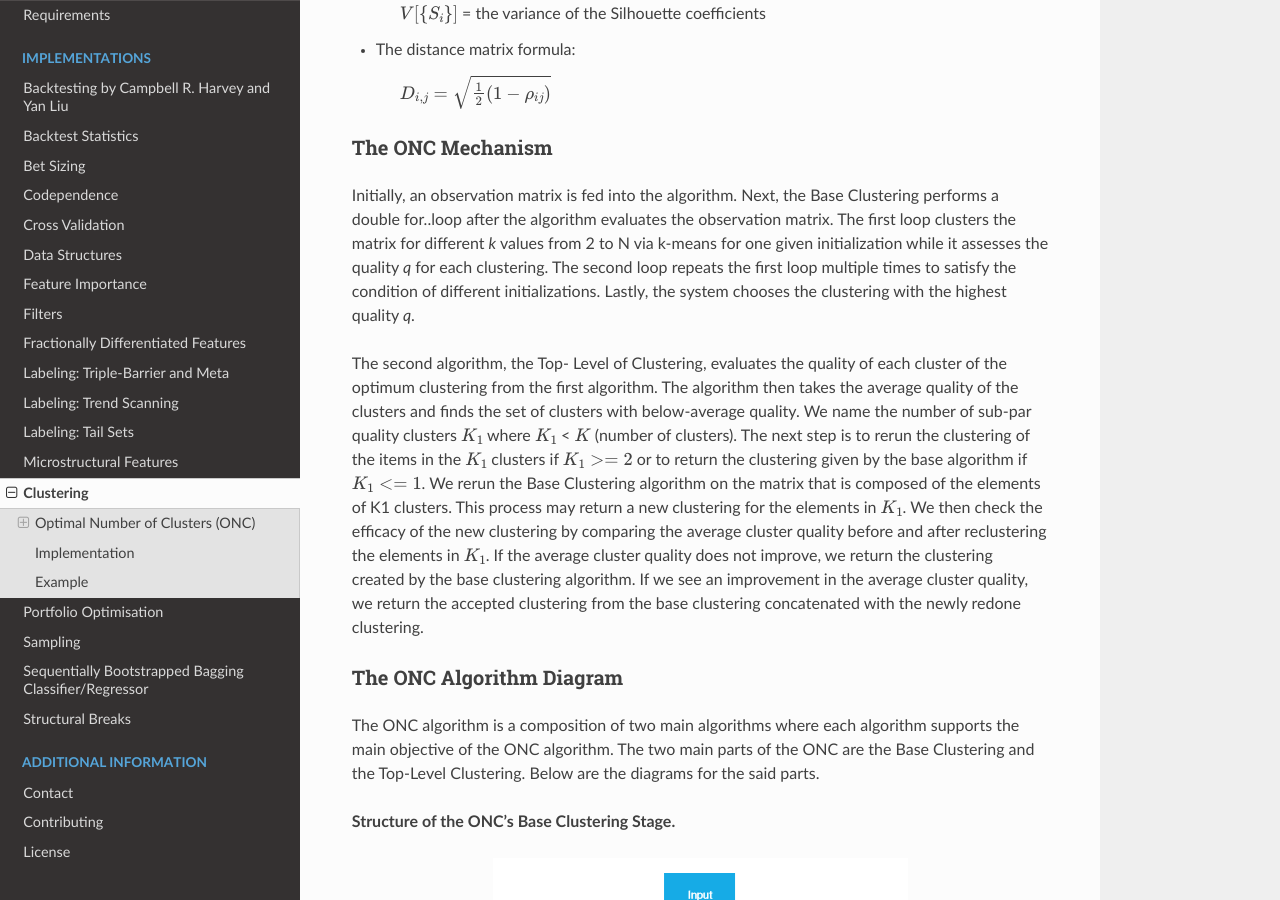
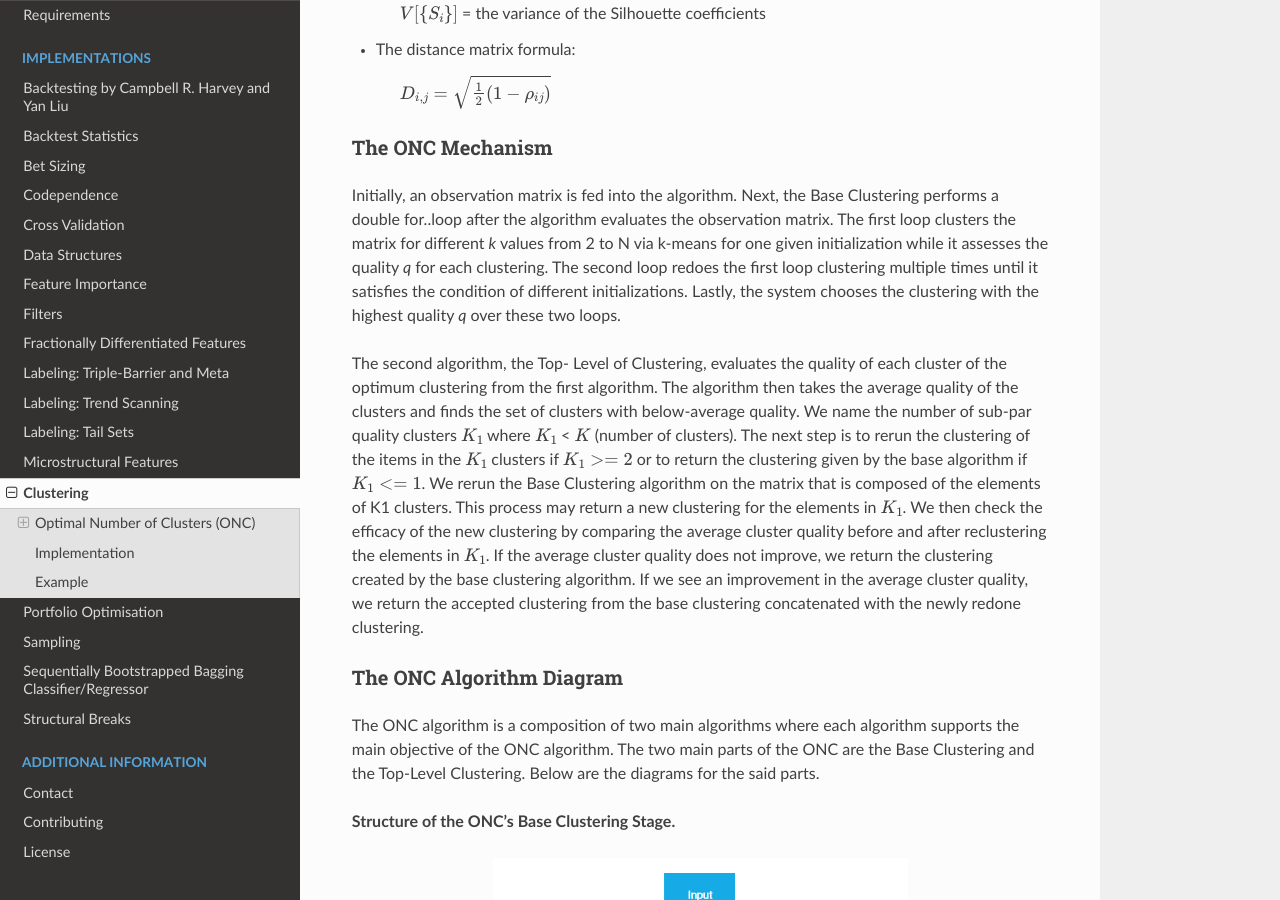
Before and after one commit to hudson-and-thames/mlfinlab, a Sphinx documentation site: the page built from docs/source/implementations/clustering.rst, in a window 1280 px wide and 900 px high, scrolled down 1204 px. Built offline with Sphinx 7.4.7 and the Read the Docs theme 2.0.0, drawn with Linux system fonts in a browser that asks for light colours.

Commit message:
modified clustering.rst

```diff
--- a/docs/source/implementations/clustering.rst
+++ b/docs/source/implementations/clustering.rst
@@ -46,7 +46,7 @@
 The ONC Mechanism
 *****************
 
-Initially, an observation matrix is fed into the algorithm. Next, the Base Clustering performs a double for..loop after the algorithm evaluates the observation matrix. The first loop clusters the matrix for different *k* values from 2 to N via k-means for one given initialization while it assesses the quality *q* for each clustering. The second loop repeats the first loop multiple times to satisfy the condition of different initializations. Lastly, the system chooses the clustering with the highest quality *q*.
+Initially, an observation matrix is fed into the algorithm. Next, the Base Clustering performs a double for..loop after the algorithm evaluates the observation matrix. The first loop clusters the matrix for different *k* values from 2 to N via k-means for one given initialization while it assesses the quality *q* for each clustering. The second loop redoes the first loop clustering multiple times until it satisfies the condition of different initializations. Lastly, the system chooses the clustering with the highest quality *q* over these two loops.
 
 The second algorithm, the Top- Level of Clustering, evaluates the quality of each cluster of the optimum clustering from the first algorithm. The algorithm then takes the average quality of the clusters and finds the set of clusters with below-average quality. We name the number of sub-par quality clusters :math:`K_1` where :math:`K_1` < :math:`K` (number of clusters). The next step is to rerun the clustering of the items in the :math:`K_1` clusters if :math:`K_1 >=2` or to return the clustering given by the base algorithm if :math:`K_1 <=1`. We rerun the Base Clustering algorithm on the matrix that is composed of the elements of K1 clusters. This process may return a new clustering for the elements in :math:`K_1`. We then check the efficacy of the new clustering by comparing the average cluster quality before and after reclustering the elements in :math:`K_1`. If the average cluster quality does not improve, we return the clustering created by the base clustering algorithm. If we see an improvement in the average cluster quality, we return the accepted clustering from the base clustering concatenated with the newly redone clustering.
 
```
